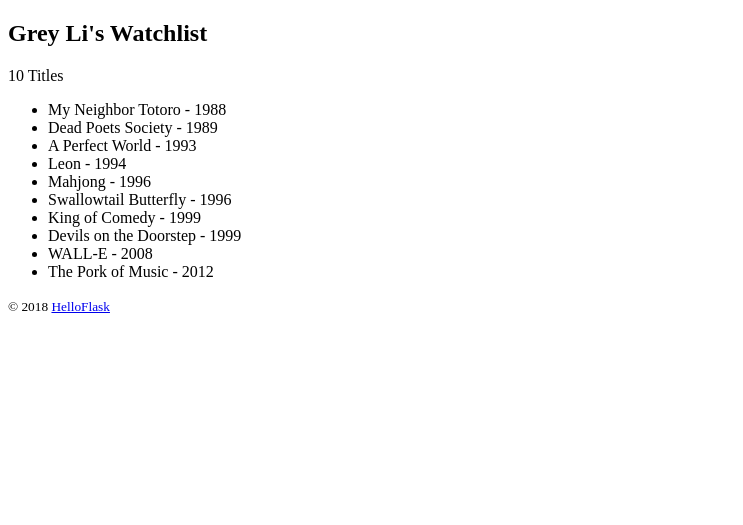
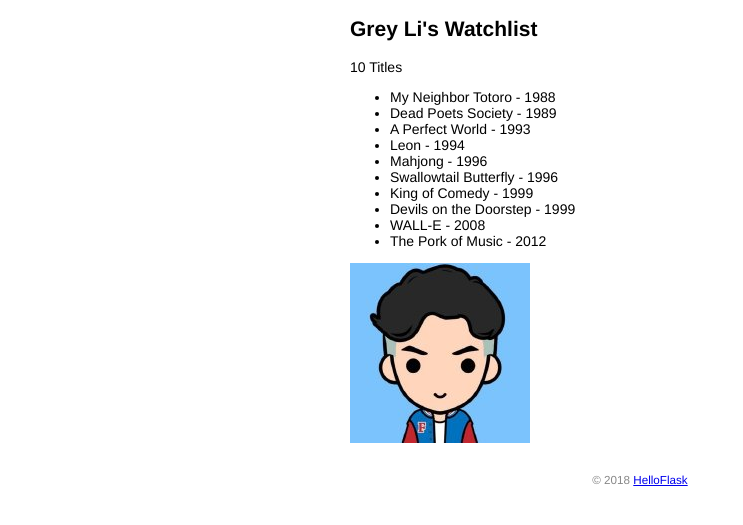
Before and after one commit to KingsleyDeng/PythonFlask, a Flask app: page / in a window 1280 px wide. Shown: the top 525 px of the page, without its empty margins (0-743 px from the left). Run offline with Flask 2, Linux system fonts and the light colour scheme.

Commit message:
添加静态文件

```diff
--- a/Flask变量规则.py
+++ b/Flask变量规则.py
@@ -24,9 +24,7 @@ movies = [
 
 @app.route("/")
 def index():
-    return render_template('index.html',name=name, movies=movies)
-
-
+    return render_template('index.html', name=name, movies=movies)
 
 
 if __name__ == "__main__":
--- /dev/null
+++ b/static/style.css
@@ -0,0 +1,48 @@
+/* 页面整体 */
+body {
+    margin: auto;
+    max-width: 580px;
+    font-size: 14px;
+    font-family: Helvetica, Arial, sans-serif;
+}
+
+/* 页脚 */
+footer {
+    color: #888;
+    margin-top: 15px;
+    text-align: center;
+    padding: 10px;
+}
+
+/* 头像 */
+.avatar {
+    width: 40px;
+}
+
+/* 电影列表 */
+.movie-list {
+    list-style-type: none;
+    padding: 0;
+    margin-bottom: 10px;
+    box-shadow: 0 2px 5px 0 rgba(0, 0, 0, 0.16), 0 2px 10px 0 rgba(0, 0, 0, 0.12);
+}
+
+.movie-list li {
+    padding: 12px 24px;
+    border-bottom: 1px solid #ddd;
+}
+
+.movie-list li:last-child {
+    border-bottom:none;
+}
+
+.movie-list li:hover {
+    background-color: #f8f9fa;
+}
+
+/* 龙猫图片 */
+.totoro {
+    display: block;
+    margin: 0 auto;
+    height: 100px;
+}
--- a/templates/index.html
+++ b/templates/index.html
@@ -3,6 +3,7 @@
 <head>
     <meta charset="utf-8">
     <title>{{ name }}'s Watchlist</title>
+     <link rel="stylesheet" href="{{ url_for('static', filename='style.css') }}" type="text/css">
 </head>
 <body>
     <h2>{{ name }}'s Watchlist</h2>
@@ -13,6 +14,7 @@
         <li>{{ movie.title }} - {{ movie.year }}</li>  {# 等同于 movie['title'] #}
         {% endfor %}  {# 使用 endfor 标签结束 for 语句 #}
     </ul>
+    <img src="{{ url_for('static', filename='foo.jpg')}}"/>
     <footer>
         <small>&copy; 2018 <a href="http://helloflask.com/tutorial">HelloFlask</a></small>
     </footer>
```
Also changed, not shown: static/foo.jpg (added).
